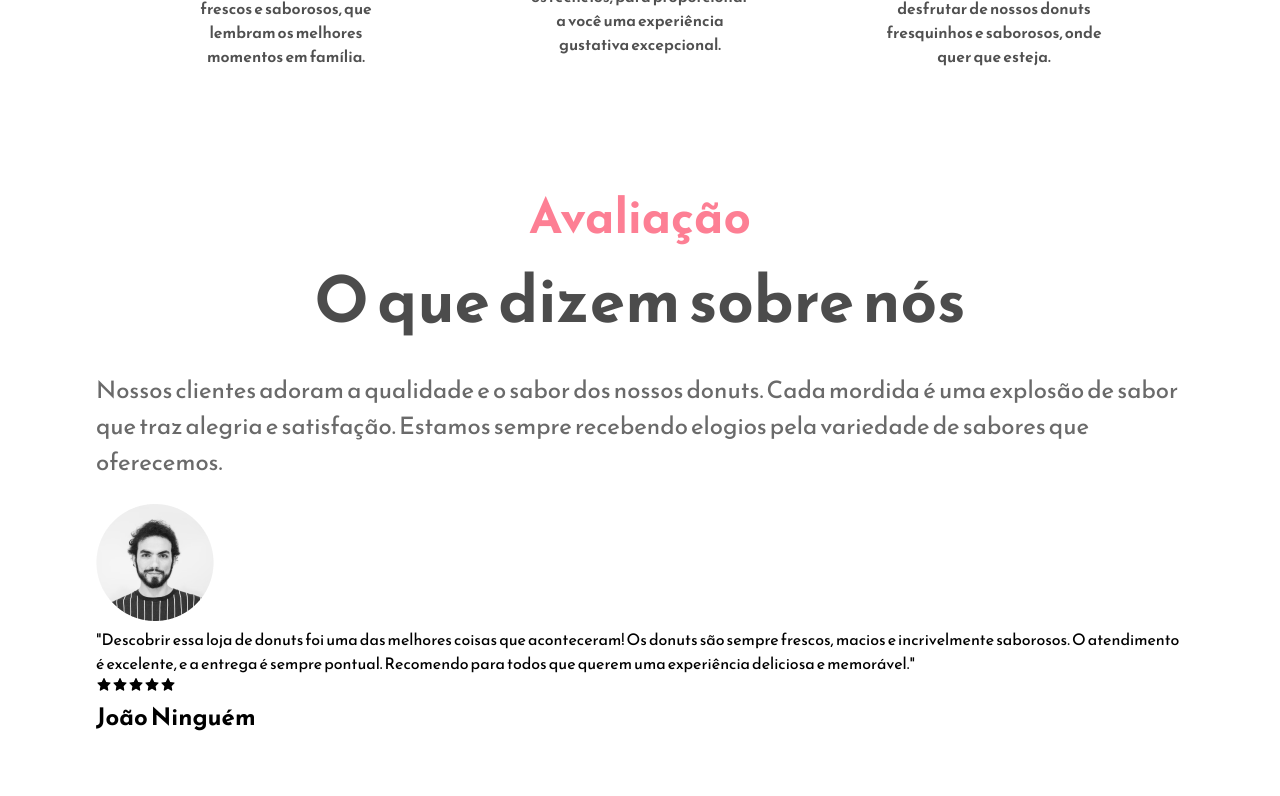
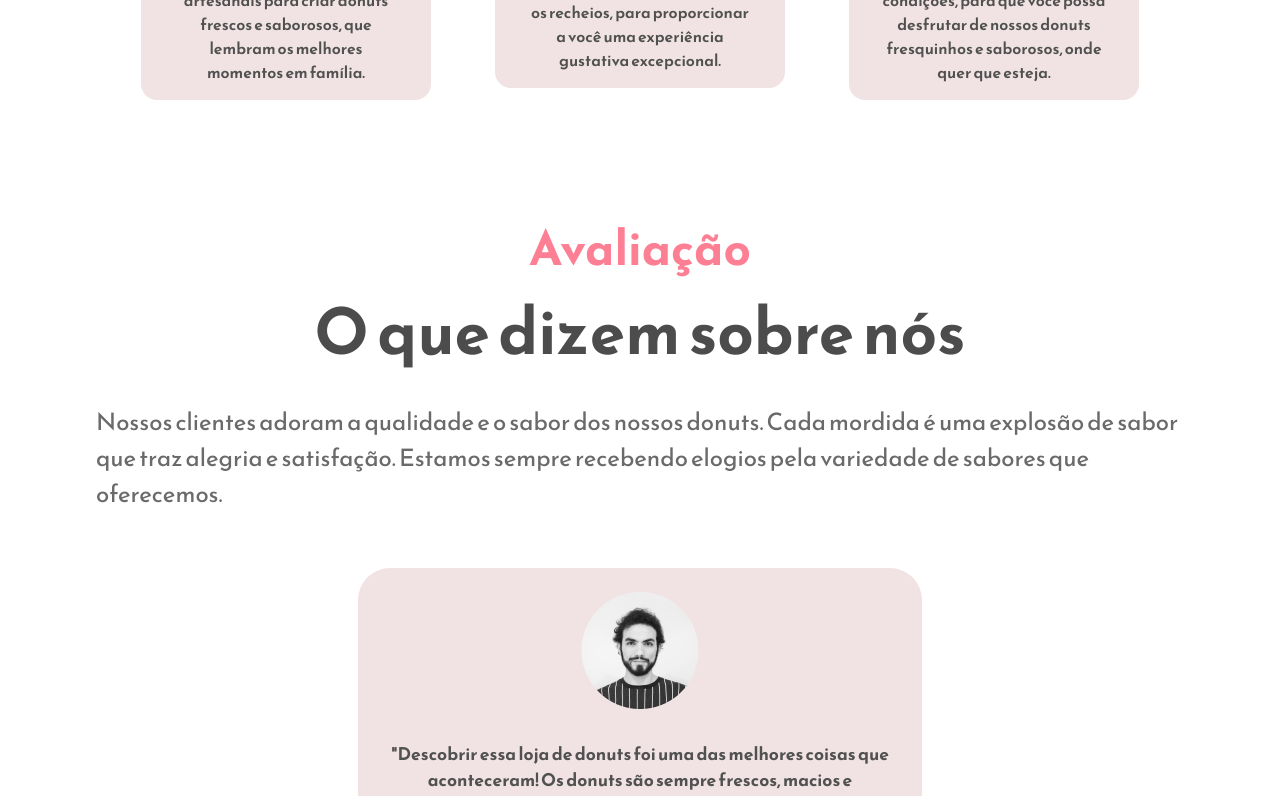
Before and after one commit to RaizaCirne/donuts-store, a React (Vite) app in the folder donuts-store/: page / in a window 1280 px wide. Shown: the part 2600-3396 px from the top of the page. Before the commit the page ends 3335 px from the top, so only its background shows below. Built offline with nearby package versions, Linux system fonts and the light colour scheme.

Commit message:
style: style sections

```diff
--- a/donuts-store/src/components/Testemonial/Testemonial.css
+++ b/donuts-store/src/components/Testemonial/Testemonial.css
@@ -0,0 +1,30 @@
+.testemonial-section-bottom {
+  margin-top: 2rem;
+  background-color: #f1e3e3;
+  padding: 1.5rem 2rem;
+  display: flex;
+  flex-direction: column;
+  align-items: center;
+  justify-content: center;
+  max-width: 750px;
+  border-radius: 2rem;
+  text-align: center;
+}
+
+.testemonial-section-bottom p {
+  font-weight: 700;
+  color: #515151;
+  max-width: 500px;
+  font-size: 1.1rem;
+  margin: 2rem 0;
+}
+
+.testemonial-section-bottom h2 {
+  margin-top: 1.5rem;
+}
+
+.testemonioals-stars-container svg {
+  margin: 0 0.25rem;
+  font-size: 1.5rem;
+  color: #fe9e80;
+}
--- a/donuts-store/src/components/Testemonial/Testemonial.jsx
+++ b/donuts-store/src/components/Testemonial/Testemonial.jsx
@@ -4,7 +4,7 @@ import { AiFillStar } from "react-icons/ai";
 
 const Testemonial = () => {
   return (
-    <div className="work-section-weapper">
+    <div className="work-section-wrapper">
       <div className="work-section-top">
         <p className="primary-subheading">Avaliação</p>
         <h1 className="primary-heading">O que dizem sobre nós</h1>
@@ -24,8 +24,6 @@ const Testemonial = () => {
           Recomendo para todos que querem uma experiência deliciosa e
           memorável."
         </p>
-      </div>
-
         <div className="testemonioals-stars-container">
           <AiFillStar />
           <AiFillStar />
@@ -35,6 +33,7 @@ const Testemonial = () => {
         </div>
         <h2>João Ninguém</h2>
       </div>
+    </div>
   );
 };
 
--- a/donuts-store/src/components/Work/Work.css
+++ b/donuts-store/src/components/Work/Work.css
@@ -1,5 +1,9 @@
 .work-section-wrapper {
   margin-top: 1rem;
+  display: flex;
+  flex-direction: column;
+  justify-content: center;
+  align-items: center;
 }
 
 .work-section-top {
@@ -26,7 +30,7 @@
 .work-section-info {
   width: 290px;
   min-height: 350px;
-  background-color: #fff;
+  background-color: #f1e3e3;
   padding: 1rem 2rem;
   display: flex;
   flex-direction: column;
```
Lines whose indentation alone changed are shown as unchanged.
